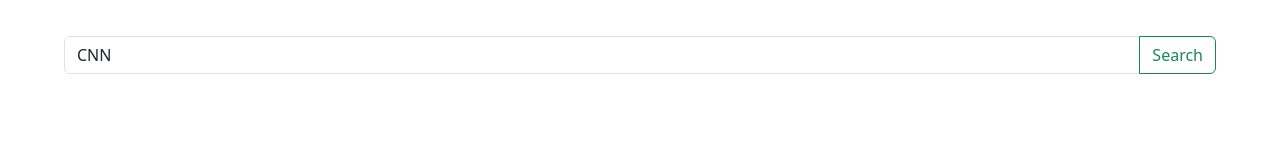
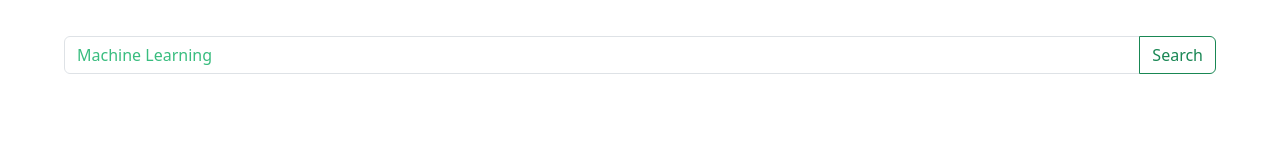
Before and after one commit to Sebiancoder/PaperBulb, a React (Create React App) app in the folder frontend/: page / in a window 1280 px wide. Shown: the top 160 px of the page. Built offline with nearby package versions, Linux system fonts and the light colour scheme.

Commit message:
backend up and running

```diff
--- a/frontend/src/App.js
+++ b/frontend/src/App.js
@@ -38,6 +38,7 @@
   return (
     <div className="app">
       <div className='toolbar'>
+        {/* IMPLMENT A LINK TO HOME ATSP */}
         <svg className="toolbar-svg">
             <image href={paperbulb}  className="image-inside-svg"/>
         </svg>
--- a/frontend/src/Search.js
+++ b/frontend/src/Search.js
@@ -3,7 +3,7 @@
 import sendBackendRequest from './sendBackendRequest.js';
 
 function Search({ setPapers, setIsLandingPage }) {
-    const [searchText, setSearchText] = useState('CNN');
+    const [searchText, setSearchText] = useState('Machine Learning');
     const [isLoading, setIsLoading] = useState(false);
 
     const handleSearch = async (event) => {
@@ -31,13 +31,14 @@
     return (
         <Form inline onSubmit={handleSearch} className="search-form">
             <div className="input-group">
-                <FormControl
+            <FormControl
                     type="text"
                     placeholder="Search"
                     className="mr-sm-2 search-input"
                     value={searchText}
                     onChange={(event) => setSearchText(event.target.value)}
                     disabled={isLoading}
+                    style={{ color: '#39bd7f' }}
                 />
                 <Button variant="outline-success" type="submit" className="search-button" disabled={isLoading}>
                     {isLoading ? <Spinner animation="border" size="sm" /> : 'Search'}
```
